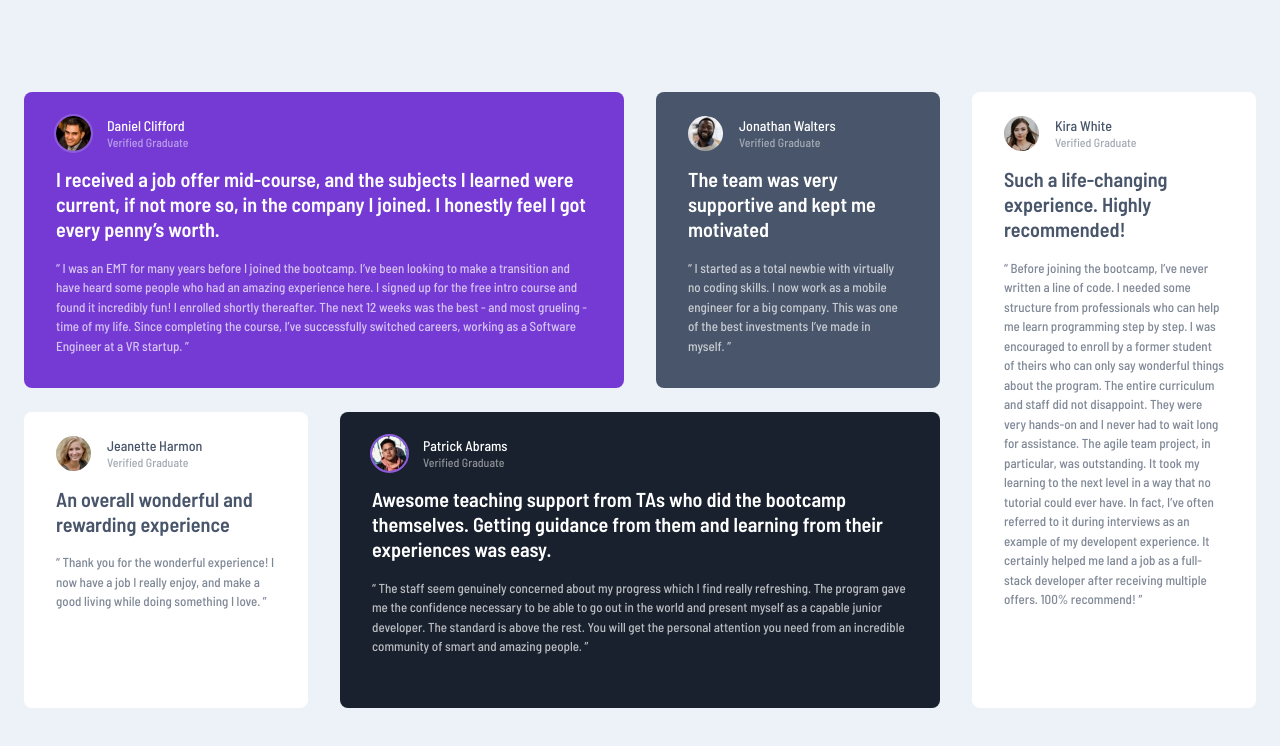
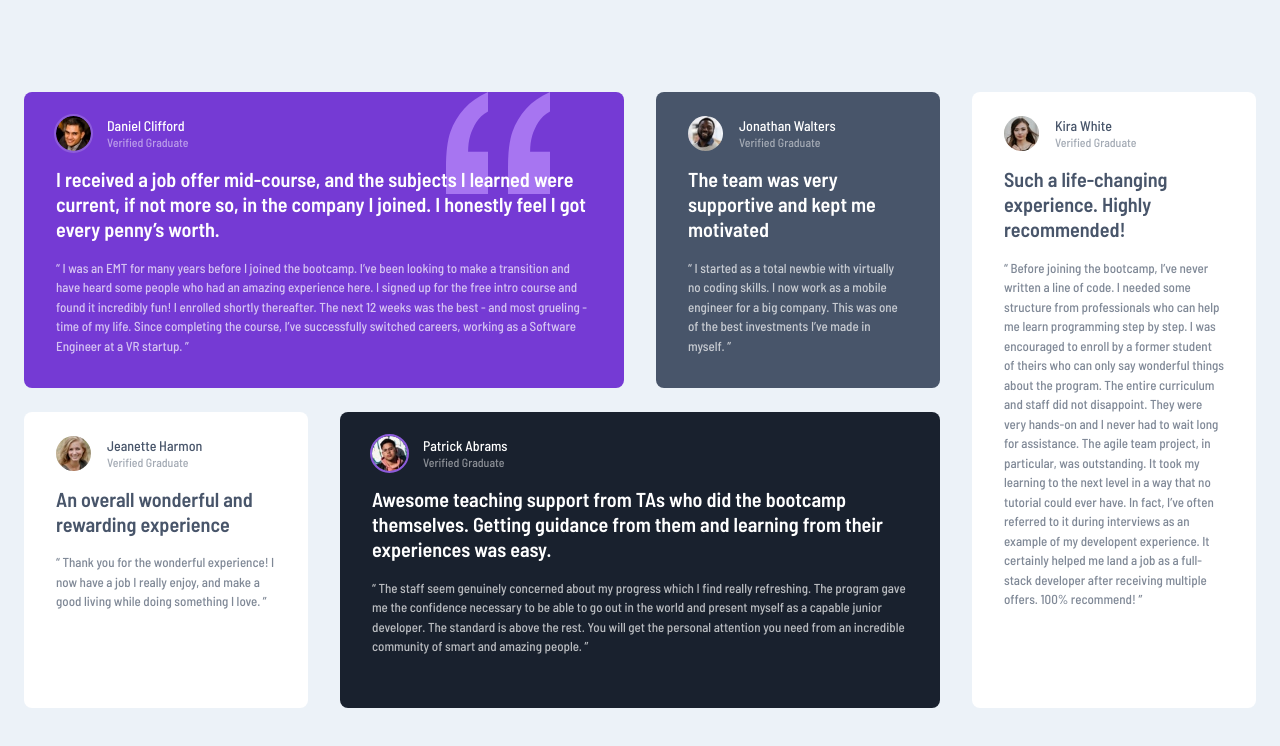
Before and after one commit to ils01/testimonials-grid-section, a plain HTML site: page index.html in a window 1280 px wide. Drawn offline with Linux system fonts and the light colour scheme.

Commit message:
feat: add quotes img on the violet card background

```diff
--- a/style.css
+++ b/style.css
@@ -156,6 +156,8 @@ body {
 }
 
 .card--violet {
+  background: url(./images/bg-pattern-quotation.svg) no-repeat;
+  background-position: top right 15%;
   background-color: var(--clr-primary-violet);
 }
 
```
